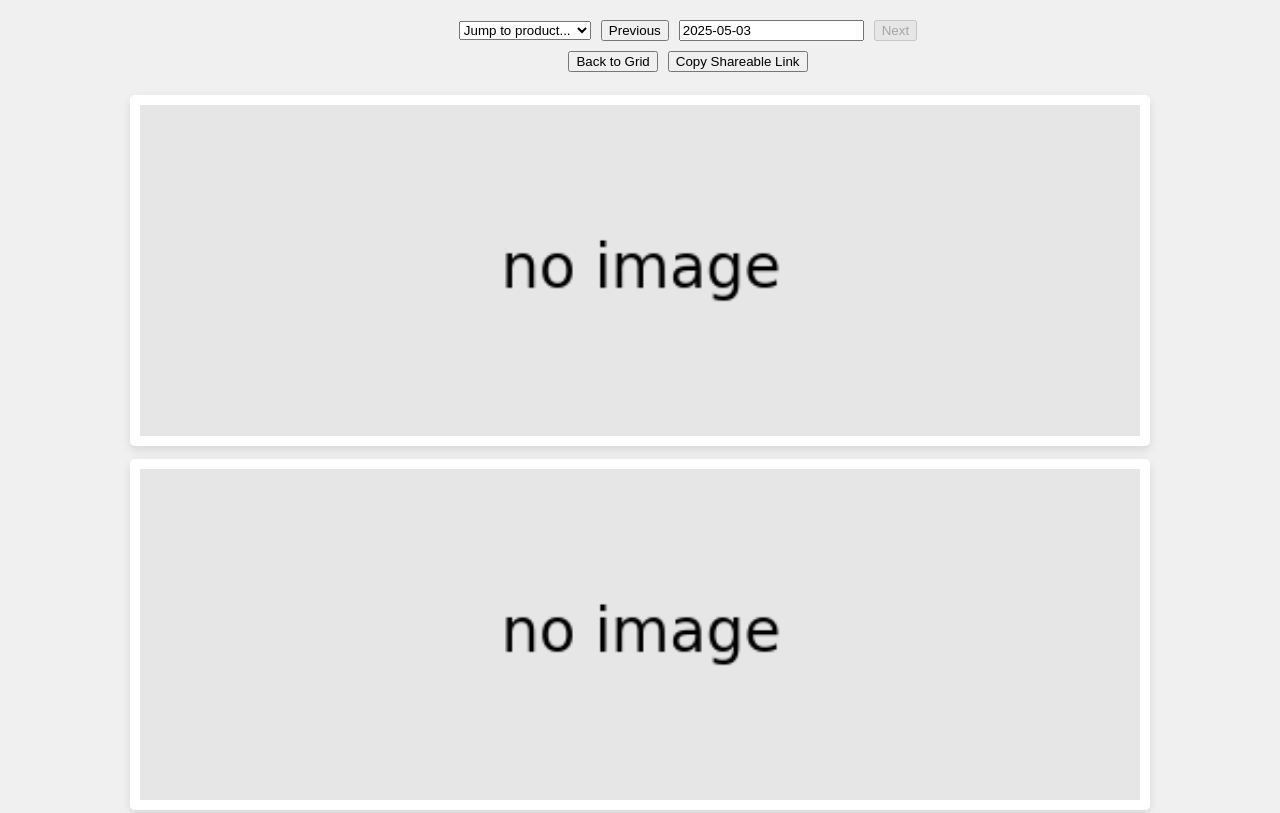
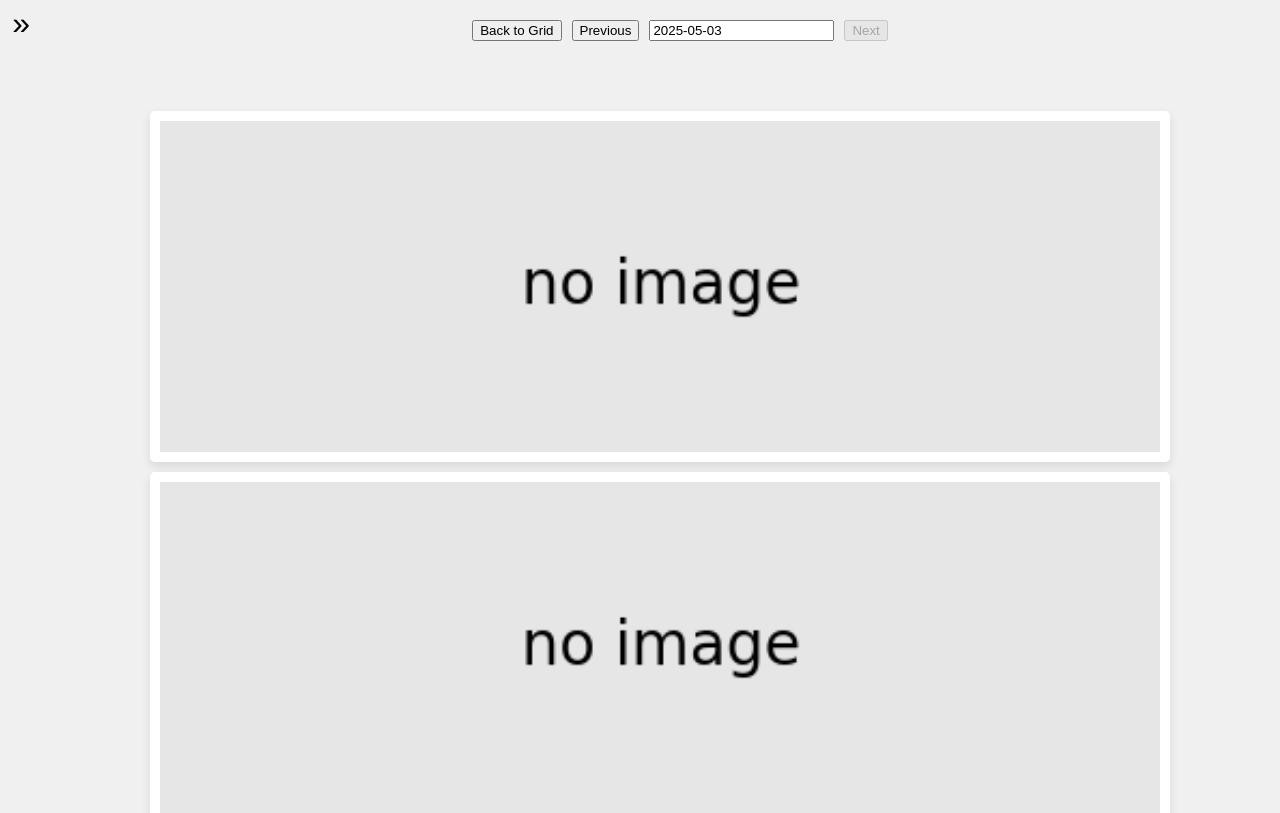
Before and after one commit to ncorbin-id/ea-quicklooks, a plain HTML site: page fullsize.html in a window 1280 px wide. Shown: the top 813 px of the page. Drawn offline with Linux system fonts and the light colour scheme.

Commit message:
collapsible sidebar

```diff
--- a/css/styles.css
+++ b/css/styles.css
@@ -78,13 +78,38 @@ body, html {
 
 /* fullsize pages */
 
-/* HTML container */
-.fullsize-image-container {
+:root {
+--sidebar-width: 40px;
+}
+
+.sidebar-controls-container.open {
+--sidebar-width: 200px;
+}
+
+/* main image and date controls container */
+.fullsize-main-container {
     display: grid;
     grid-template-columns: repeat(1, 1fr);
     gap: 3px; /* Gap between grid items */
+    transition: margin-left 0.5s;
+    padding: 16px;
+    margin-left: var(--sidebar-width);
     margin-top: 70px; /* Adjust margin as needed */
-    /* for sidebar margin-left: 20%; */
+}
+
+.date-controls-container {
+    margin-top: 0px;
+    display: flex;
+    align-items: center;
+    justify-content: center;
+    gap: 10px;
+    padding: 20px;
+    position: fixed;
+    top: 0;
+    left: var(--sidebar-width); /* align with main container */
+    width: calc(100% - var(--sidebar-width));
+    background-color: #f0f0f0;
+    transition: left 0.5s, width 0.5s;
 }
 
 /* individual image containers */
@@ -110,32 +135,55 @@ body, html {
 }
 
 .sidebar-controls-container {
-    /* LEFT SIDEBAR
-    width: 20%;
-    min-width: 200px;
-    background-color: #e8e8e8;
-    padding: 20px;
-    box-shadow: 2px 0 5px rgba(0,0,0,0.1);
-    display: flex;
-    flex-direction: column;
-    gap: 15px;
+    height: 100%;
+    width: 40px; /* Closed state width */
     position: fixed;
+    z-index: 1;
     top: 0;
     left: 0;
-    height: 100vh;
-    z-index: 100; */
+    /* background-color: #111; */
+    overflow-x: hidden;
+    transition: 0.5s;
+    padding-top: 60px;
+}
 
-    /* TOP MENU */
-    margin-top: 0px;
-    display: flex;
-    flex-direction: column;
-    align-items: center;
-    gap: 10px;
-    padding: 20px;
-    position: fixed;
+.sidebar-controls-container.open {
+    width: 200px;
+}
+
+.sidebar-controls-container a {
+    padding: 8px 8px 8px 32px;
+    text-decoration: none;
+    font-size: 25px;
+    color: #818181;
+    display: block;
+    transition: 0.3s;
+}
+
+.sidebar-controls-container a:hover {
+    color: #f1f1f1;
+}
+
+.sidebar-controls-container .closebtn {
+    position: absolute;
     top: 0;
-    width: 100%;
-    background-color: #f0f0f0;
+    right: 0;
+    font-size: 32px;
+    margin-left: 0;
+    padding: 5px 10px;
+    color: #000;
+    background-color: transparent;
+    border: none;
+    cursor: pointer;
+}
+
+.sidebar-controls-container:not(.open) .menuItem {
+    display: none;
+}
+
+.menuItem {
+    margin-left: 10px;
+    width: 150px;
 }
 
 .toast {
--- a/fullsize.html
+++ b/fullsize.html
@@ -9,23 +9,23 @@
 </head>
 <body>
 
-    <div class="sidebar-controls-container">
-        <div class="top-row">
-            <select id="jumpToProduct">
-                <option value="">Jump to product...</option>
-            </select>
+    <div id="sidebarControlsContainer" class="sidebar-controls-container">
+        <button class="closebtn" id="toggleBtn" title="Toggle Product Control Menu">»</button>
+        <button class="menuItem" id="copyLinkButton">Copy Shareable Link</button>
+        <select class="menuItem" id="jumpToProduct">
+            <option value="">Jump to product...</option>
+        </select>
+    </div>
+
+    <div id="fullsizeMainContainer" class="fullsize-main-container">
+        <div id ="dateControlContainer" class="date-controls-container">
+            <button id="backToGridButton">Back to Grid</button>
             <button id="prevButton">Previous</button>
             <input id="fullsizecal" type="text" value>
             <button id="nextButton">Next</button>
         </div>
-        <div class="bottom-row">
-            <button id="backToGridButton">Back to Grid</button>
-            <button id="copyLinkButton">Copy Shareable Link</button>
-        </div>
-    </div>
 
-    <div id="fullsizeImageContainer" class="fullsize-image-container">
-
+        <div id="fullsizeImageContainer" class="fullsize-image-container"></div>
     </div>
 
     <div id="toast" class="toast">Link copied to clipboard!</div>
--- a/js/fullsize.js
+++ b/js/fullsize.js
@@ -77,7 +77,7 @@ document.addEventListener('DOMContentLoaded', () => {
         prods.forEach(product => {
             const imageName = getImageName(yyyy, mm, dd, product, fileext);
             const imageURL = getImageURL(sourceURL, yyyy, mm, imageName);
-            console.log('Looking for image URL: ', imageURL)
+            // console.log('Looking for image URL: ', imageURL)
 
             // Wrapper div for each image (with anchor ID)
             const wrapper = document.createElement('div');
@@ -165,7 +165,7 @@ if (selectProd) {
         selectProd.appendChild(option);
     });
 
-    // 🆕 Add event listener to scroll to anchor
+    // Add event listener to scroll to anchor
     selectProd.addEventListener('change', (e) => {
         const selected = e.target.value;
         if (selected) {
@@ -176,3 +176,26 @@ if (selectProd) {
         }
     });
 }
+
+// sidebar nav
+let sidebarState = "closed";
+
+function toggleNav() {
+    const sidebar = document.getElementById("sidebarControlsContainer");
+    const toggleBtn = document.getElementById("toggleBtn");
+    const root = document.documentElement; // reference to :root
+
+    if (sidebarState === "closed") {
+        sidebar.classList.add("open");
+        root.style.setProperty('--sidebar-width', '200px');
+        toggleBtn.innerHTML = "«"; // left arrow for open
+        sidebarState = "open";
+    } else {
+        sidebar.classList.remove("open");
+        root.style.setProperty('--sidebar-width', '40px');
+        toggleBtn.innerHTML = "»"; // right arrow for closed
+        sidebarState = "closed";
+    }
+}
+
+document.getElementById("toggleBtn").addEventListener("click", toggleNav);
```
